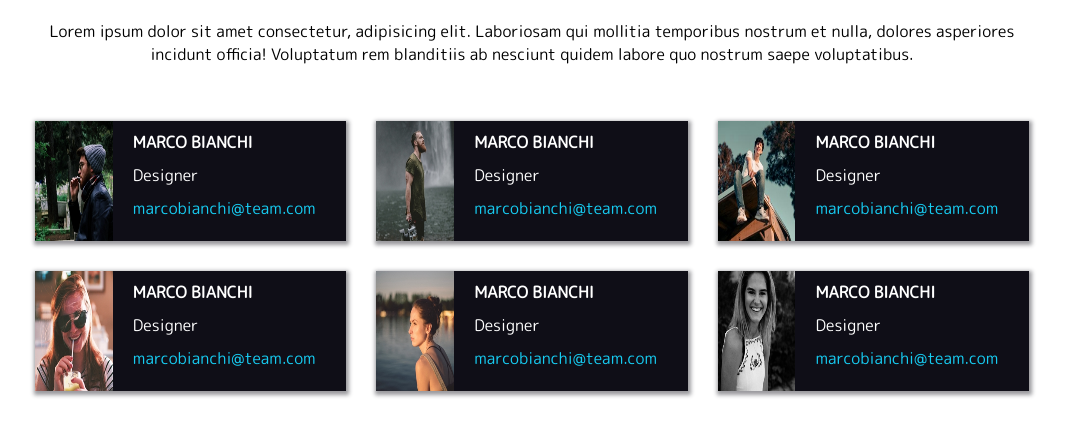
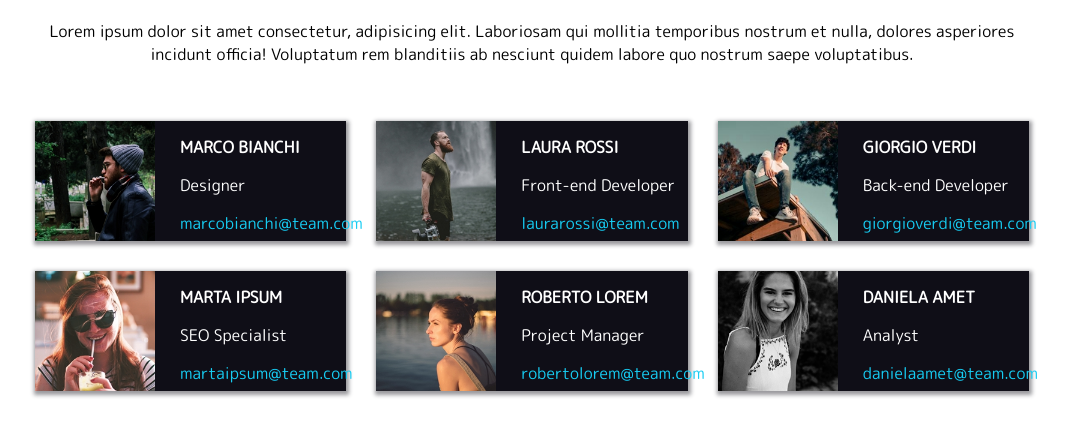
Before and after one commit to FrancescoPepi/html-css-float-cards, a plain HTML site: page index.html in a window 1280 px wide. Shown: the part 107-542 px from the top of the page, without its empty margins (108-1176 px from the left). Drawn offline with Linux system fonts and the light colour scheme.

Commit message:
Add animation -hover card

```diff
--- a/css/style.css
+++ b/css/style.css
@@ -43,7 +43,6 @@ h1,
   font-weight: 900;
 }
 .big-container {
-  /* margin: auto 0px; */
   padding: 15px;
 }
 
@@ -61,6 +60,7 @@ h1,
 .card {
   height: 120px;
   width: calc(100% / 3 - 30px);
+
   background-color: #0f0e17;
   margin: 15px;
   float: left;
@@ -68,18 +68,27 @@ h1,
 }
 
 .profile {
-  width: calc(100% / 4);
   height: 100%;
   float: left;
-  margin-right: 20px;
 }
 
 .form * {
-  margin-top: 10px;
+  margin-top: 15px;
+  padding-left: 145px;
 }
 
 .profile > img {
-  height: 100%;
-  width: 100%;
+  max-height: 100%;
 }
 /* FINECSS CARD */
+
+/* PROVA ANIMATION HOVER. */
+
+.card:hover {
+  cursor: pointer;
+  border: 1px solid #e7e7e744;
+  box-shadow: 2px 2px 8px 4px #0f0e176b;
+  transform: scale(1.025);
+  filter: opacity(0.8);
+  ::before ;
+}
--- a/index.html
+++ b/index.html
@@ -33,7 +33,7 @@
             <img src="./img/male1.png" alt="img profilo di Marco" />
           </div>
 
-          <div class="form">
+          <div class="form clearfix">
             <span class="name"> MARCO BIANCHI </span>
             <span class="job"> Designer </span>
             <a href="mailto: marcobianchi@team.com"> marcobianchi@team.com </a>
@@ -45,9 +45,9 @@
           </div>
 
           <div class="form">
-            <span class="name"> MARCO BIANCHI </span>
-            <span class="job"> Designer </span>
-            <a href="mailto: marcobianchi@team.com"> marcobianchi@team.com </a>
+            <span class="name"> LAURA ROSSI </span>
+            <span class="job"> Front-end Developer</span>
+            <a href="mailto: laurarossi@team.com">laurarossi@team.com </a>
           </div>
         </div>
         <div class="card clearfix">
@@ -56,9 +56,9 @@
           </div>
 
           <div class="form">
-            <span class="name"> MARCO BIANCHI </span>
-            <span class="job"> Designer </span>
-            <a href="mailto: marcobianchi@team.com"> marcobianchi@team.com </a>
+            <span class="name"> GIORGIO VERDI </span>
+            <span class="job"> Back-end Developer </span>
+            <a href="mailto: giorgioverdi@team.com"> giorgioverdi@team.com </a>
           </div>
         </div>
         <div class="card clearfix">
@@ -67,9 +67,9 @@
           </div>
 
           <div class="form">
-            <span class="name"> MARCO BIANCHI </span>
-            <span class="job"> Designer </span>
-            <a href="mailto: marcobianchi@team.com"> marcobianchi@team.com </a>
+            <span class="name"> MARTA IPSUM </span>
+            <span class="job"> SEO Specialist </span>
+            <a href="mailto: martaipsum@team.com"> martaipsum@team.com </a>
           </div>
         </div>
         <div class="card clearfix">
@@ -78,9 +78,9 @@
           </div>
 
           <div class="form">
-            <span class="name"> MARCO BIANCHI </span>
-            <span class="job"> Designer </span>
-            <a href="mailto: marcobianchi@team.com"> marcobianchi@team.com </a>
+            <span class="name"> ROBERTO LOREM </span>
+            <span class="job"> Project Manager </span>
+            <a href="mailto: robertolorem@team.com"> robertolorem@team.com </a>
           </div>
         </div>
         <div class="card clearfix">
@@ -89,9 +89,9 @@
           </div>
 
           <div class="form">
-            <span class="name"> MARCO BIANCHI </span>
-            <span class="job"> Designer </span>
-            <a href="mailto: marcobianchi@team.com"> marcobianchi@team.com </a>
+            <span class="name"> DANIELA AMET </span>
+            <span class="job"> Analyst </span>
+            <a href="mailto: danielaamet@team.com"> danielaamet@team.com </a>
           </div>
         </div>
       </div>
```
